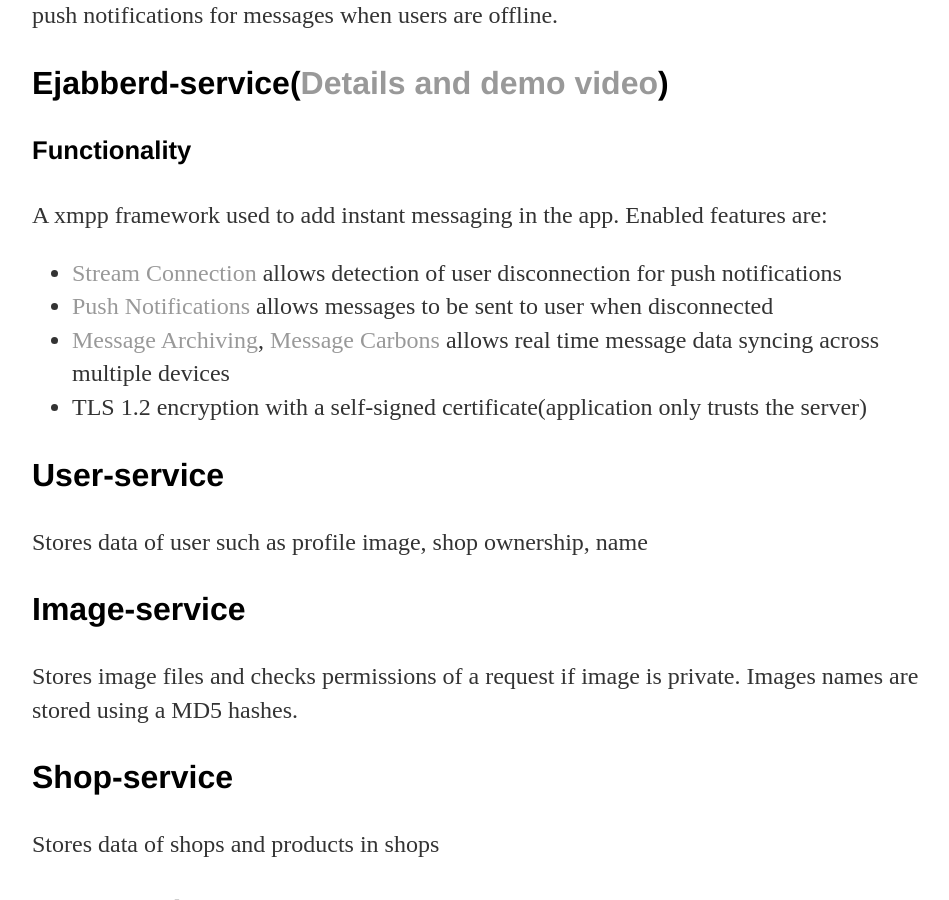
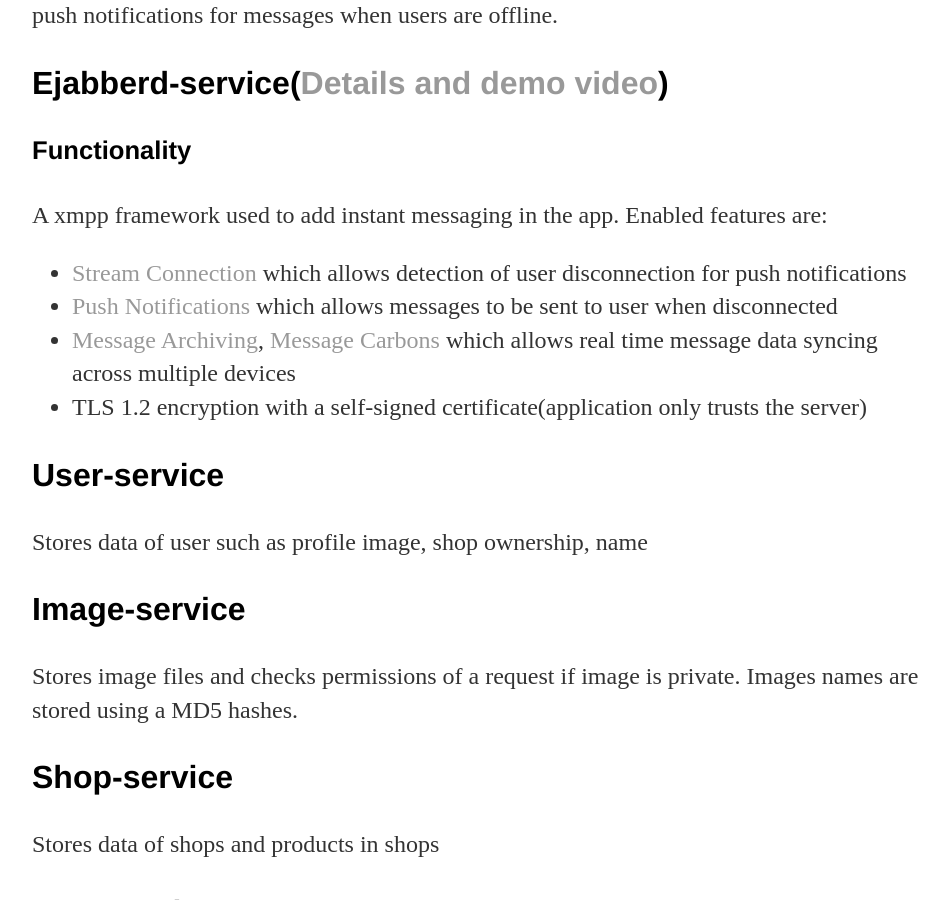
Before and after one commit to jcho7022/jcho7022.github.io, a Jekyll site: the page built from projects/float/index.html, in a window 1280 px wide and 900 px high, scrolled down 6137 px. Shown: the whole window, without its empty margins (160-1109 px from the left). Built offline with Jekyll 4.4.1, drawn with Linux system fonts in a browser that asks for light colours.

Commit message:
Update index.html

```diff
--- a/projects/float/index.html
+++ b/projects/float/index.html
@@ -68,9 +68,9 @@
       <h4>Functionality</h4>
       <p>A xmpp framework used to add instant messaging in the app. Enabled features are:
 	    <ul class="chat_features">
-        <li><a href="https://xmpp.org/extensions/xep-0198.html">Stream Connection</a> allows detection of user disconnection for push notifications</li>
-        <li><a href="https://xmpp.org/extensions/xep-0357.html">Push Notifications</a> allows messages to be sent to user when disconnected</li>
-	<li><a href="https://xmpp.org/extensions/xep-0136.html">Message Archiving</a>, <a href="https://xmpp.org/extensions/xep-0280.html">Message Carbons</a> allows real time message data syncing across multiple devices</li>
+        <li><a href="https://xmpp.org/extensions/xep-0198.html">Stream Connection</a> which allows detection of user disconnection for push notifications</li>
+        <li><a href="https://xmpp.org/extensions/xep-0357.html">Push Notifications</a> which allows messages to be sent to user when disconnected</li>
+	<li><a href="https://xmpp.org/extensions/xep-0136.html">Message Archiving</a>, <a href="https://xmpp.org/extensions/xep-0280.html">Message Carbons</a> which allows real time message data syncing across multiple devices</li>
 	<li>TLS 1.2 encryption with a self-signed certificate(application only trusts the server)</li>
 	</ul>
 
```
